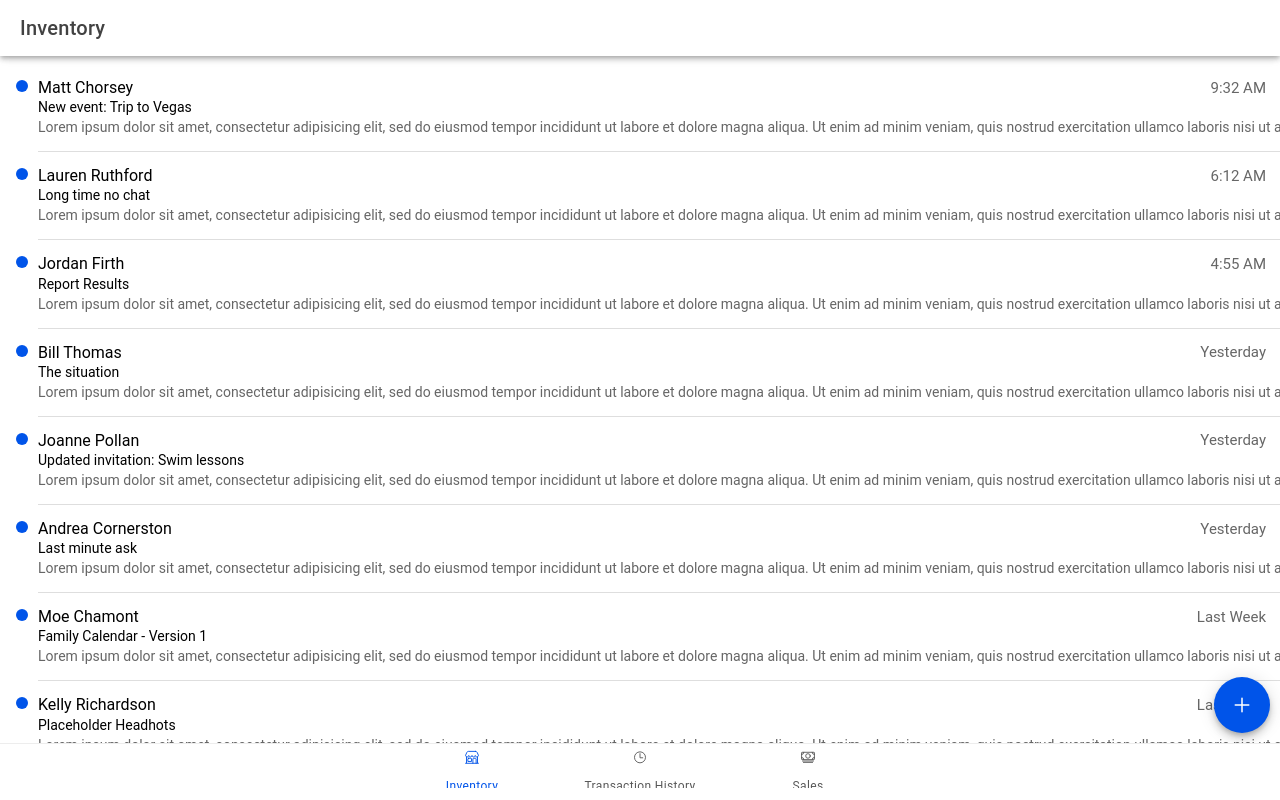
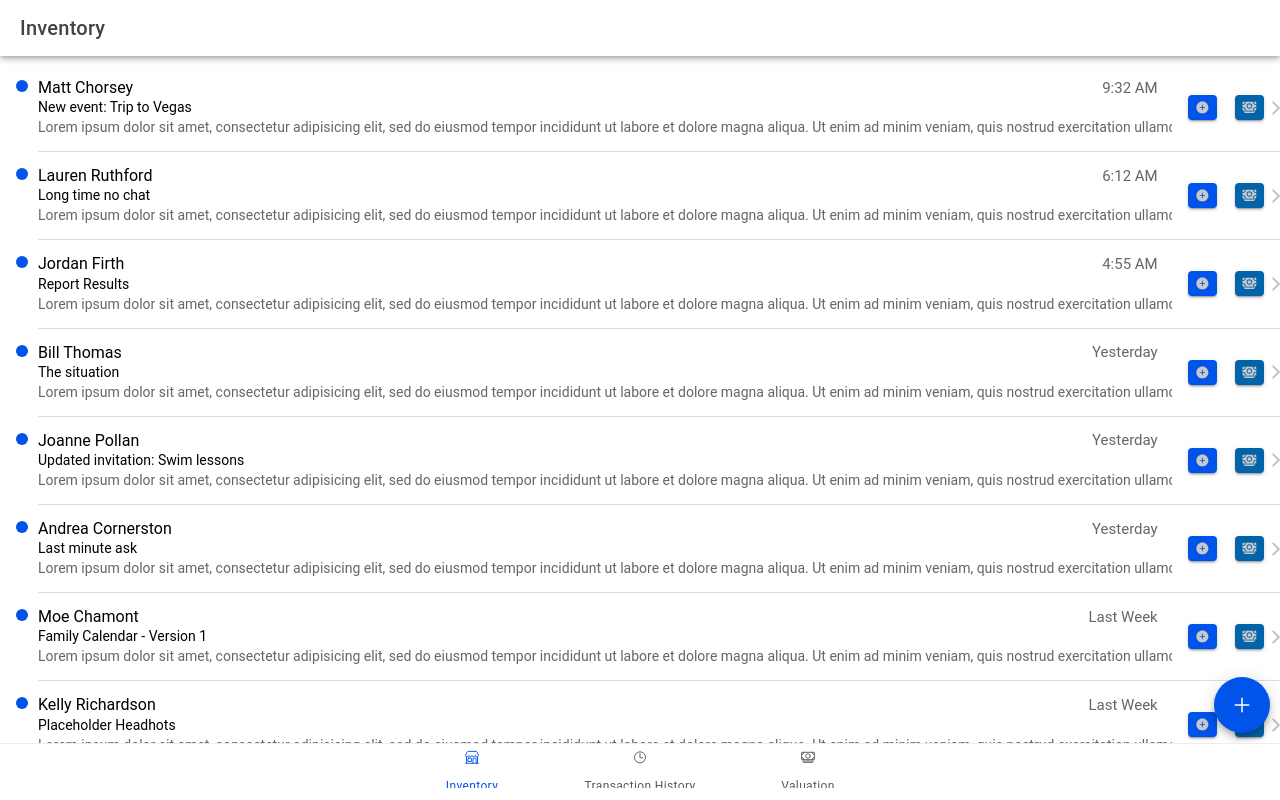
Before and after one commit to hoonsubin/inventory-manager-interface, a React (Vite) app: page /inventory in a window 1280 px wide. Built offline with nearby package versions, Linux system fonts and the light colour scheme.

Commit message:
add base page layout

```diff
--- a/src/App.tsx
+++ b/src/App.tsx
@@ -17,7 +17,7 @@ import {
 } from "ionicons/icons";
 import InventoryPage from "./pages/InventoryPage";
 import HistoryPage from "./pages/HistoryPage";
-import SalesPage from "./pages/SalesPage";
+import ValuationPage from "./pages/ValuationPage";
 import ViewProduct from "./pages/ViewProduct";
 
 /* Core CSS required for Ionic components to work properly */
@@ -63,8 +63,8 @@ const App: React.FC = () => (
           <Route exact path="/history">
             <HistoryPage />
           </Route>
-          <Route path="/sales">
-            <SalesPage />
+          <Route path="/valuation">
+            <ValuationPage />
           </Route>
           <Route exact path="/">
             <Redirect to="/inventory" />
@@ -82,9 +82,9 @@ const App: React.FC = () => (
             <IonIcon aria-hidden="true" icon={timeOutline} />
             <IonLabel>Transaction History</IonLabel>
           </IonTabButton>
-          <IonTabButton tab="sales" href="/sales">
+          <IonTabButton tab="valuation" href="/valuation">
             <IonIcon aria-hidden="true" icon={cashOutline} />
-            <IonLabel>Sales</IonLabel>
+            <IonLabel>Valuation</IonLabel>
           </IonTabButton>
         </IonTabBar>
       </IonTabs>
--- a/src/components/ProductListItem.tsx
+++ b/src/components/ProductListItem.tsx
@@ -1,10 +1,16 @@
 import {
   IonItem,
   IonLabel,
-    IonNote
-    } from '@ionic/react';
-  import { Message } from '../data/products';
-  import './ProductListItem.css';
+  IonNote,
+  IonButton,
+  IonItemSliding,
+  IonItemOptions,
+  IonItemOption,
+  IonIcon,
+} from "@ionic/react";
+import { Message, Product } from "../types";
+import { addCircle, cash, trash } from "ionicons/icons";
+import "./ProductListItem.css";
 
 interface ProductListItemProps {
   message: Message;
@@ -12,7 +18,8 @@ import {
 
 const ProductListItem: React.FC<ProductListItemProps> = ({ message }) => {
   return (
-      <IonItem routerLink={`/product/${message.id}`} detail={false}>
+    <IonItemSliding>
+      <IonItem routerLink={`/product/${message.id}`} detail={true}>
         <div slot="start" className="dot dot-unread"></div>
         <IonLabel className="ion-text-wrap">
           <h2>
@@ -23,10 +30,45 @@ import {
           </h2>
           <h3>{message.subject}</h3>
           <p>
-            Lorem ipsum dolor sit amet, consectetur adipisicing elit, sed do eiusmod tempor incididunt ut labore et dolore magna aliqua. Ut enim ad minim veniam, quis nostrud exercitation ullamco laboris nisi ut aliquip ex ea commodo consequat. Duis aute irure dolor in reprehenderit in voluptate velit esse cillum dolore eu fugiat nulla pariatur. Excepteur sint occaecat cupidatat non proident, sunt in culpa qui officia deserunt mollit anim id est laborum.
+            Lorem ipsum dolor sit amet, consectetur adipisicing elit, sed do
+            eiusmod tempor incididunt ut labore et dolore magna aliqua. Ut enim
+            ad minim veniam, quis nostrud exercitation ullamco laboris nisi ut
+            aliquip ex ea commodo consequat. Duis aute irure dolor in
+            reprehenderit in voluptate velit esse cillum dolore eu fugiat nulla
+            pariatur. Excepteur sint occaecat cupidatat non proident, sunt in
+            culpa qui officia deserunt mollit anim id est laborum.
           </p>
         </IonLabel>
+        {/* options are: add stock, sell stock, and remove product */}
+        <IonButton
+          slot="end"
+          color="primary"
+          onClick={() => window.alert(`Restocking "${message.subject}"`)}
+        >
+          <IonIcon slot="icon-only" icon={addCircle}></IonIcon>
+        </IonButton>
+        <IonButton
+          slot="end"
+          color="secondary"
+          onClick={() => window.alert(`Selling "${message.subject}"`)}
+        >
+          <IonIcon slot="icon-only" icon={cash}></IonIcon>
+        </IonButton>
       </IonItem>
+      <IonItemOptions slot="end">
+        <IonItemOption
+          color="danger"
+          expandable={true}
+          onClick={() =>
+            window.alert(
+              `Are you sure you want to remove "${message.subject}"?`
+            )
+          }
+        >
+          <IonIcon slot="icon-only" icon={trash}></IonIcon>
+        </IonItemOption>
+      </IonItemOptions>
+    </IonItemSliding>
   );
 };
 
--- a/src/pages/InventoryPage.tsx
+++ b/src/pages/InventoryPage.tsx
@@ -1,6 +1,7 @@
 import ProductListItem from '../components/ProductListItem';
 import { useState } from 'react';
-import { Message, getMessages } from '../data/products';
+import { getMessages } from '../data/products';
+import { Message } from "../types";
 import {
   IonContent,
   IonHeader,
@@ -58,17 +59,17 @@ const InventoryPage: React.FC = () => {
         </IonList>
 
         <IonFab slot="fixed" vertical="bottom" horizontal="end">
-          <IonFabButton>
+          <IonFabButton onClick={() => window.alert("Adding a new product")}>
             <IonIcon icon={add}></IonIcon>
           </IonFabButton>
-          <IonFabList side="top">
-            <IonFabButton>
+          {/* <IonFabList side="top">
+            <IonFabButton onClick={() => window.alert("hello world")}>
               <IonIcon icon={colorPalette}></IonIcon>
             </IonFabButton>
             <IonFabButton>
               <IonIcon icon={globe}></IonIcon>
             </IonFabButton>
-          </IonFabList>
+          </IonFabList> */}
         </IonFab>
 
       </IonContent>
--- a/src/pages/SalesPage.tsx
+++ b/src/pages/ValuationPage.tsx
@@ -1,25 +1,25 @@
 import { IonContent, IonHeader, IonPage, IonTitle, IonToolbar } from '@ionic/react';
 import ExploreContainer from '../components/ExploreContainer';
-import './SalesPage.css';
+import './ValuationPage.css';
 
-const SalesPage: React.FC = () => {
+const ValuationPage: React.FC = () => {
   return (
     <IonPage>
       <IonHeader>
         <IonToolbar>
-          <IonTitle>Sales</IonTitle>
+          <IonTitle>Valuation</IonTitle>
         </IonToolbar>
       </IonHeader>
       <IonContent fullscreen>
         <IonHeader collapse="condense">
           <IonToolbar>
-            <IonTitle size="large">Sales</IonTitle>
+            <IonTitle size="large">Inventory Valuation</IonTitle>
           </IonToolbar>
         </IonHeader>
-        <ExploreContainer name="Sales page" />
+        <ExploreContainer name="Valuation page" />
       </IonContent>
     </IonPage>
   );
 };
 
-export default SalesPage;
+export default ValuationPage;
--- a/src/pages/ViewProduct.tsx
+++ b/src/pages/ViewProduct.tsx
@@ -1,5 +1,6 @@
 import { useState } from 'react';
-import { Message, getMessage } from '../data/products';
+import { getMessage } from '../data/products';
+import { Message } from "../types";
 import {
   IonBackButton,
   IonButtons,
@@ -27,7 +28,7 @@ const ViewProduct: React.FC = () => {
   });
 
   return (
-    <IonPage id="view-message-page">
+    <IonPage id="view-product-page">
       <IonHeader translucent>
         <IonToolbar>
           <IonButtons slot="start">
--- /dev/null
+++ b/src/types/index.ts
@@ -0,0 +1,62 @@
+export interface Message {
+  fromName: string;
+  subject: string;
+  date: string;
+  id: number;
+}
+
+export interface Product {
+  // an identifier for the product. This value will automatically increment
+  id: number;
+  // name of the product
+  name: string;
+  // the cost for purchasing (restocking) one item
+  cost: number;
+  // the price for selling one item
+  price: number;
+  // current number of stocks of a given product
+  stock: number;
+  // purchase more items based on the factory price
+  purchaseStock: (stock: number) => void;
+  // sell a stock of this product based on the retail price
+  sellStock: (stock: number) => void;
+  // adds a stock of this product without any costs
+  addStock: (stock: number) => void;
+  // removes a stock of this product without any sales
+  removeStock: (stock: number) => void;
+}
+
+export interface Transaction {
+  id: number;
+  productId: number;
+  quantity: number
+  price: number;
+  type: 'sell' | 'buy' | 'remove' | 'add';
+  time: Date;
+}
+
+export class InventoryManager {
+  constructor(products: Product[], transactionHistory: Transaction[]) {
+    this._products = products;
+    this._transactionHistory = transactionHistory;
+  }
+
+  private _products: Product[];
+  private _transactionHistory: Transaction[];
+
+  public get product(): Product[] {
+    return this._products;
+  }
+
+  public get transactionHistory(): Transaction[] {
+    return this._transactionHistory;
+  }
+
+  public saveData() {
+    // todo: implement data save feature so that we have persistent data
+  }
+
+  public loadData() {
+    // todo: implement load data feature to read from a locally stored JSON file
+  }
+}
```
Also changed, not shown: src/data/products.ts (+1 -6 lines), src/pages/SalesPage.css (deleted), src/pages/ValuationPage.css (added). Lines whose indentation alone changed are shown as unchanged.
